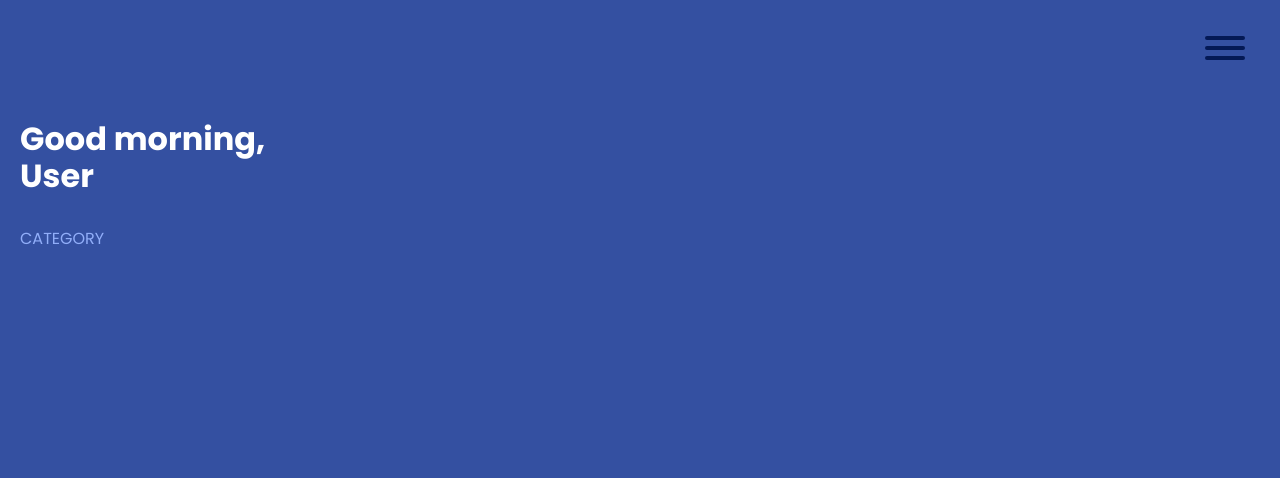
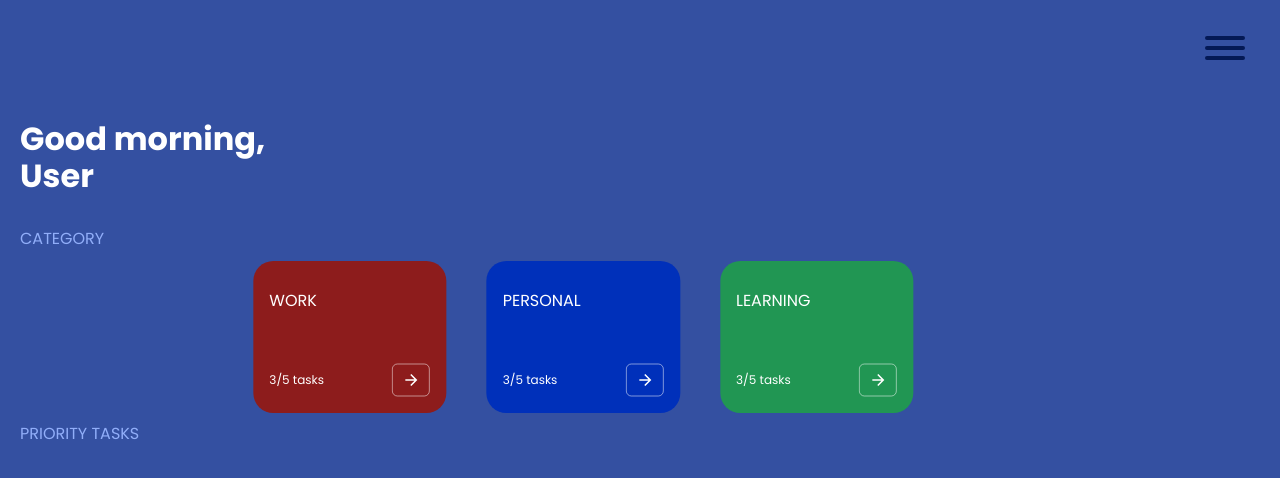
Before and after one commit to tomasz-klos/kanban, a website built with webpack: page src/pages/index.html in a window 1280 px wide. Built offline with nearby package versions, Linux system fonts and the light colour scheme.

Commit message:
add swiperJS & change design

```diff
--- a/package.json
+++ b/package.json
@@ -45,6 +45,7 @@
   },
   "dependencies": {
     "hamburgers": "^1.1.3",
-    "normalize.css": "^8.0.1"
+    "normalize.css": "^8.0.1",
+    "swiper": "^6.4.12"
   }
 }
--- a/src/js/index.js
+++ b/src/js/index.js
@@ -1,4 +1,12 @@
 import "../scss/main.scss";
+
+//////////////// Import SWIPERJS
+
+import Swiper from "swiper/bundle";
+
+// init Swiper:
+
+////
 
 // uncomment the lines below to enable PWA
 // import {registerSW} from './pwa.js';
@@ -16,10 +24,10 @@ const taskFilter = document.querySelector(".filter--task");
 
 document.addEventListener("DOMContentLoaded", getTask);
 document.addEventListener("DOMContentLoaded", filterTask);
-taskButton.addEventListener("click", addTask);
+// taskButton.addEventListener("click", addTask);
 taskList.addEventListener("click", deleteTask);
 taskList.addEventListener("click", completeTask);
-taskFilter.addEventListener("click", filterTask);
+// taskFilter.addEventListener("click", filterTask);
 
 ///////////// Functions
 
@@ -27,11 +35,6 @@ function addTask(event) {
   event.preventDefault();
   const taskDiv = document.createElement("div");
   taskDiv.classList.add("taskSection__div");
-  const newTask = document.createElement("li");
-  newTask.innerText = taskInput.value;
-  newTask.classList.add("taskItem");
-  taskDiv.appendChild(newTask);
-
   ////////// Completed button
   const completedButton = document.createElement("button");
   completedButton.innerHTML =
@@ -39,12 +42,17 @@ function addTask(event) {
   completedButton.classList.add("completeButton");
   taskDiv.appendChild(completedButton);
 
+  const newTask = document.createElement("li");
+  newTask.innerText = taskInput.value;
+  newTask.classList.add("taskItem");
+  taskDiv.appendChild(newTask);
+
   ////////// Delete button
-  const deleteButton = document.createElement("button");
-  deleteButton.innerHTML =
-    '<img class="trash" src="https://raw.githubusercontent.com/tomasz-klos/kanban/d1dc6f3b939beba0441e0fd42ebde29dfb933890/src/assets/img/trash.svg">';
-  deleteButton.classList.add("deleteButton");
-  taskDiv.appendChild(deleteButton);
+  // const deleteButton = document.createElement("button");
+  // deleteButton.innerHTML =
+  //   '<img class="trash" src="https://raw.githubusercontent.com/tomasz-klos/kanban/d1dc6f3b939beba0441e0fd42ebde29dfb933890/src/assets/img/trash.svg">';
+  // deleteButton.classList.add("deleteButton");
+  // taskDiv.appendChild(deleteButton);
 
   ////////// Add div to list
   taskList.appendChild(taskDiv);
@@ -134,7 +142,7 @@ function saveTasksInLocalStorage(task) {
   }
   tasks.push(task);
   localStorage.setItem("tasks", JSON.stringify(tasks));
-};
+}
 
 function getTask() {
   let tasks;
@@ -146,31 +154,31 @@ function getTask() {
   tasks.forEach(function (task) {
     const taskDiv = document.createElement("div");
     taskDiv.classList.add("taskSection__div");
-    const newTask = document.createElement("li");
-    newTask.innerText = task;
-    newTask.classList.add("taskItem");
-    taskDiv.appendChild(newTask);
-
     ////////// Completed button
     const completedButton = document.createElement("button");
     completedButton.innerHTML =
       '<img class="checkmark" src="https://raw.githubusercontent.com/tomasz-klos/kanban/b422b9c55237de332b0bd145aa63e29bac444d9e/src/assets/img/Checkmark.svg">';
     completedButton.classList.add("completeButton");
     taskDiv.appendChild(completedButton);
+    ///////// Create & add list to div
+    const newTask = document.createElement("li");
+    newTask.innerText = task;
+    newTask.classList.add("taskItem");
+    taskDiv.appendChild(newTask);
 
     ////////// Delete button
-    const deleteButton = document.createElement("button");
-    deleteButton.innerHTML =
-      '<img class="trash" src="https://raw.githubusercontent.com/tomasz-klos/kanban/d1dc6f3b939beba0441e0fd42ebde29dfb933890/src/assets/img/trash.svg">';
-    deleteButton.classList.add("deleteButton");
-    taskDiv.appendChild(deleteButton);
+    // const deleteButton = document.createElement("button");
+    // deleteButton.innerHTML =
+    //   '<img class="trash" src="https://raw.githubusercontent.com/tomasz-klos/kanban/d1dc6f3b939beba0441e0fd42ebde29dfb933890/src/assets/img/trash.svg">';
+    // deleteButton.classList.add("deleteButton");
+    // taskDiv.appendChild(deleteButton);
 
     ////////// Add div to list
     taskList.appendChild(taskDiv);
   });
-};
+}
 
-function removeTasksFromLocalStorage(task){
+function removeTasksFromLocalStorage(task) {
   let tasks;
   if (localStorage.getItem("tasks") === null) {
     tasks = [];
@@ -180,4 +188,18 @@ function removeTasksFromLocalStorage(task){
   const taskIndex = task.children[0].innerText;
   tasks.splice(tasks.indexOf(taskIndex), 1);
   localStorage.setItem("tasks", JSON.stringify(tasks));
-};
+}
+
+//// Init SwiperJS
+
+const swiper = new Swiper(".swiper-container", {
+  // Optional parameters
+  direction: "horizontal",
+  centeredSlides: true,
+  slidesPerView: "auto",
+  loop: false,
+  pagination: {
+    el: ".swiper-pagination",
+    clickable: true,
+  },
+});
--- a/src/pages/index.html
+++ b/src/pages/index.html
@@ -19,7 +19,6 @@
 
     <!-- uncomment the line below to enable PWA  -->
     <!-- <link rel="manifest" href="manifest.json" /> -->
-
 
     <link
       rel="apple-touch-icon"
@@ -171,13 +170,59 @@
       </nav>
     </header>
     <main class="main">
-      <h1 class="main__title">Good <span>morning</span>,<br> User</h1>
+      <h1 class="main__title">
+        Good <span>morning</span>,<br />
+        User
+      </h1>
       <section class="category">
         <h2 class="category__headline">CATEGORY</h2>
+        <div class="swiper-container">
+          <!-- Additional required wrapper -->
+          <div class="swiper-wrapper">
+            <!-- Slides -->
+            <div class="swiper-slide category__work">
+              <p class="category__title">WORK</p>
+              <div class="category__swiperDiv">
+                <p class="category__paragraph">3/5 tasks</p>
+                <button class="category__button">
+                  <img
+                    class="category__image"
+                    src="../assets/img/buttonArrow.svg"
+                  />
+                </button>
+              </div>
+            </div>
+            <div class="swiper-slide category__personal"> <p class="category__title">PERSONAL</p>
+              <div class="category__swiperDiv">
+                <p class="category__paragraph">3/5 tasks</p>
+                <button class="category__button">
+                  <img
+                    class="category__image"
+                    src="../assets/img/buttonArrow.svg"
+                  />
+                </button>
+              </div></div>
+            <div class="swiper-slide category__learning"> <p class="category__title">LEARNING</p>
+              <div class="category__swiperDiv">
+                <p class="category__paragraph">3/5 tasks</p>
+                <button class="category__button">
+                  <img
+                    class="category__image"
+                    src="../assets/img/buttonArrow.svg"
+                  />
+                </button>
+              </div></div>
+          </div>
+          <!-- If we need pagination -->
+          <div class="swiper-pagination"></div>
+
+          <!-- If we need scrollbar -->
+          <!-- <div class="swiper-scrollbar"></div> -->
+        </div>
       </section>
       <section class="taskSection">
-      <ul class="taskSection__list taskList">
-      </ul>
+        <h2 class="taskSection__headline">PRIORITY TASKS</h2>
+        <ul class="taskSection__list taskList"></ul>
       </section>
     </main>
   </body>
--- a/src/scss/_variables.scss
+++ b/src/scss/_variables.scss
@@ -2,3 +2,6 @@ $terraCotta: #E26D5B;
 $lightBlue: #3450A1;
 $darkBlue: #041955;
 $headline: #91AEF9;
+$darkRed: #8D1C1C;
+$vivitBlue: #0030BA;
+$green: #219653;
--- a/src/scss/main.scss
+++ b/src/scss/main.scss
@@ -35,5 +35,55 @@ body {
     font-size: 1rem;
     font-weight: 400;
   }
+  &__button {
+    border: none;
+    background: none;
+    width: 39px;
+    height: 34px;
+    padding: 0;
+  }
+  &__image {
+    pointer-events: none;
+  }
+  &__work {
+    background: $darkRed;
+  }
+  &__title {
+    margin-bottom: 50px;
+  }
+  &__swiperDiv {
+    display: flex;
+    justify-content: space-between;
+    align-items: center;
+    height: 50px;
+  }
+  &__paragraph {
+    font-size: 12px;
+  }
+  &__personal {
+    background: $vivitBlue;
+  }
+  &__learning {
+    background: $green;
+  }
+}
 
+.swiper-container {
+  width: 700px;
+  height: 150px;
 }
+
+.swiper-wrapper {
+  display: flex;
+}
+
+.swiper-slide {
+  display: flex;
+  flex-direction: column;
+  justify-content: center;
+  margin: 0 20px;
+  width: 180px;
+  height: 120px;
+  border-radius: 20px;
+  padding: 16px;
+}
--- a/src/scss/modules/task.scss
+++ b/src/scss/modules/task.scss
@@ -1,18 +1,26 @@
 .taskSection {
   width: 100%;
   display: flex;
+  flex-direction: column;
   justify-content: center;
   z-index: 230;
   &__list {
     width: 90%;
-    padding: 0;
+    padding: 0 20px;
   }
   &__div {
     box-shadow: 0px 4px 4px rgb(0 0 0 / 0.25);
-    border-radius: 4px;
+    border-radius: 10px;
     display: flex;
-    margin-bottom: 15px;
+    margin-bottom: 8px;
     background: $darkBlue;
+    padding: 10px 0;
+  }
+  &__headline {
+    padding: 0 20px;
+    color: $headline;
+    font-size: 1rem;
+    font-weight: 400;
   }
 }
 
```
Also changed, not shown: src/assets/img/button-unchecked.svg (deleted), src/assets/img/buttonAdd.svg (deleted), src/assets/img/buttonArrow.svg (added), 1 other file. Lines whose indentation alone changed are shown as unchanged.
